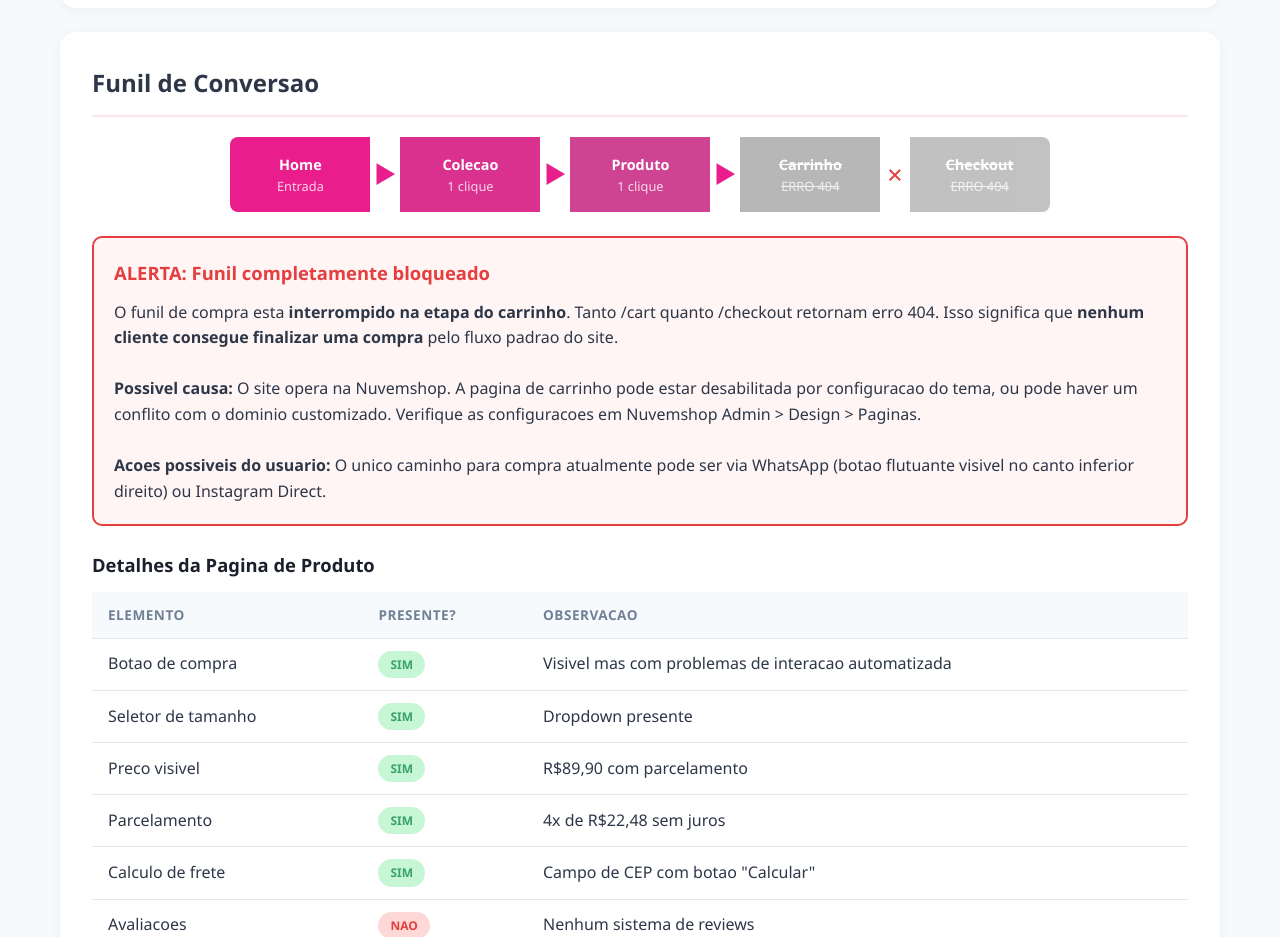
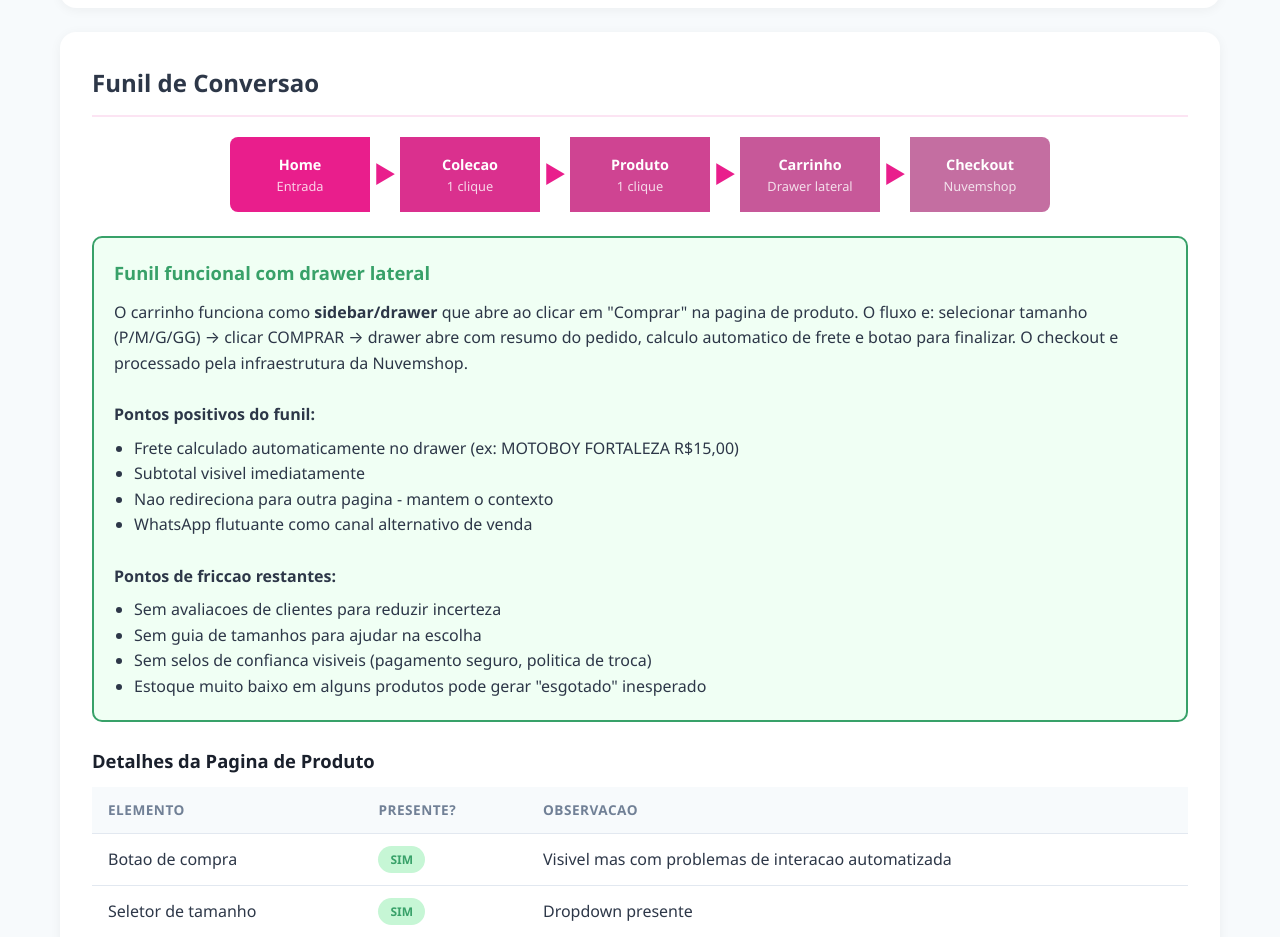
Before and after one commit to matheusfmourao/projeto-claude-code, a website: page auditoria/relatorio-auditoria-lyvafit.html in a window 1280 px wide. Shown: the part 4440-5377 px from the top of the page. Drawn offline with Linux system fonts and the light colour scheme.

Commit message:
auto: atualizar arquivos

```diff
--- a/auditoria/relatorio-auditoria-lyvafit.html
+++ b/auditoria/relatorio-auditoria-lyvafit.html
@@ -565,27 +565,38 @@ tr:hover { background: var(--gray-50); }
       <div class="step-clicks">1 clique</div>
     </div>
     <div class="funnel-arrow">&#9654;</div>
-    <div class="funnel-step" style="background: #999; text-decoration: line-through;">
+    <div class="funnel-step" style="background: #b0126e">
       <div class="step-name">Carrinho</div>
-      <div class="step-clicks">ERRO 404</div>
+      <div class="step-clicks">Drawer lateral</div>
     </div>
-    <div class="funnel-arrow" style="color: var(--red);">&#10007;</div>
-    <div class="funnel-step" style="background: #999; text-decoration: line-through;">
+    <div class="funnel-arrow">&#9654;</div>
+    <div class="funnel-step" style="background: #9e0e64">
       <div class="step-name">Checkout</div>
-      <div class="step-clicks">ERRO 404</div>
+      <div class="step-clicks">Nuvemshop</div>
     </div>
   </div>
 
-  <div style="margin-top: 24px; padding: 20px; background: #fff5f5; border-radius: 10px; border: 2px solid var(--red);">
-    <h3 style="color: var(--red); margin-top: 0;">ALERTA: Funil completamente bloqueado</h3>
-    <p>O funil de compra esta <strong>interrompido na etapa do carrinho</strong>. Tanto /cart quanto /checkout
-    retornam erro 404. Isso significa que <strong>nenhum cliente consegue finalizar uma compra</strong> pelo fluxo padrao do site.</p>
+  <div style="margin-top: 24px; padding: 20px; background: #f0fff4; border-radius: 10px; border: 2px solid var(--green);">
+    <h3 style="color: var(--green); margin-top: 0;">Funil funcional com drawer lateral</h3>
+    <p>O carrinho funciona como <strong>sidebar/drawer</strong> que abre ao clicar em "Comprar" na pagina de produto.
+    O fluxo e: selecionar tamanho (P/M/G/GG) &#8594; clicar COMPRAR &#8594; drawer abre com resumo do pedido,
+    calculo automatico de frete e botao para finalizar. O checkout e processado pela infraestrutura da Nuvemshop.</p>
     <br>
-    <p><strong>Possivel causa:</strong> O site opera na Nuvemshop. A pagina de carrinho pode estar desabilitada por configuracao
-    do tema, ou pode haver um conflito com o dominio customizado. Verifique as configuracoes em Nuvemshop Admin > Design > Paginas.</p>
+    <p><strong>Pontos positivos do funil:</strong></p>
+    <ul style="margin-left: 20px; margin-top: 8px;">
+      <li>Frete calculado automaticamente no drawer (ex: MOTOBOY FORTALEZA R$15,00)</li>
+      <li>Subtotal visivel imediatamente</li>
+      <li>Nao redireciona para outra pagina - mantem o contexto</li>
+      <li>WhatsApp flutuante como canal alternativo de venda</li>
+    </ul>
     <br>
-    <p><strong>Acoes possiveis do usuario:</strong> O unico caminho para compra atualmente pode ser via WhatsApp (botao flutuante
-    visivel no canto inferior direito) ou Instagram Direct.</p>
+    <p><strong>Pontos de friccao restantes:</strong></p>
+    <ul style="margin-left: 20px; margin-top: 8px;">
+      <li>Sem avaliacoes de clientes para reduzir incerteza</li>
+      <li>Sem guia de tamanhos para ajudar na escolha</li>
+      <li>Sem selos de confianca visiveis (pagamento seguro, politica de troca)</li>
+      <li>Estoque muito baixo em alguns produtos pode gerar "esgotado" inesperado</li>
+    </ul>
   </div>
 
   <h3 style="margin-top: 24px;">Detalhes da Pagina de Produto</h3>
```
